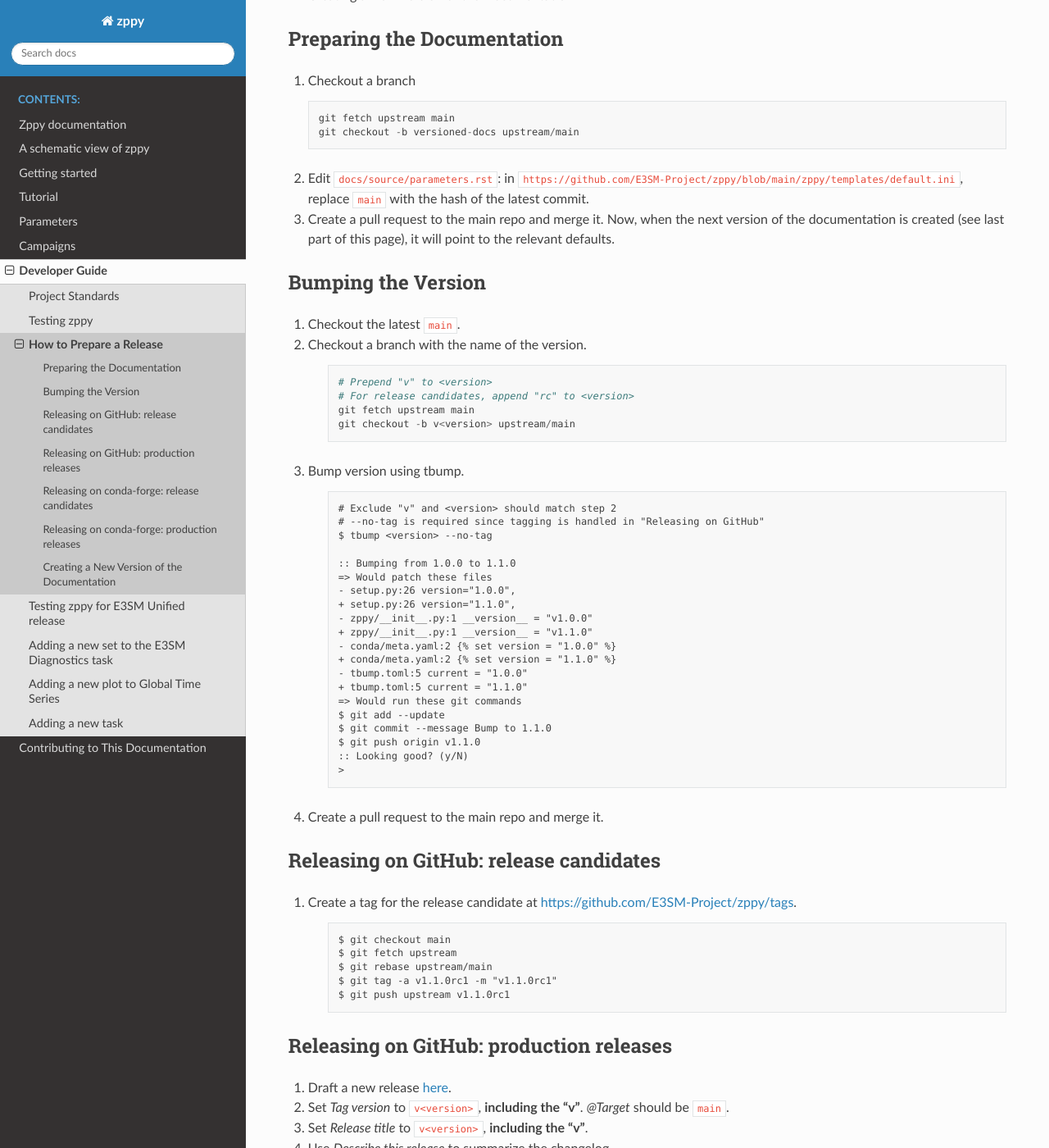
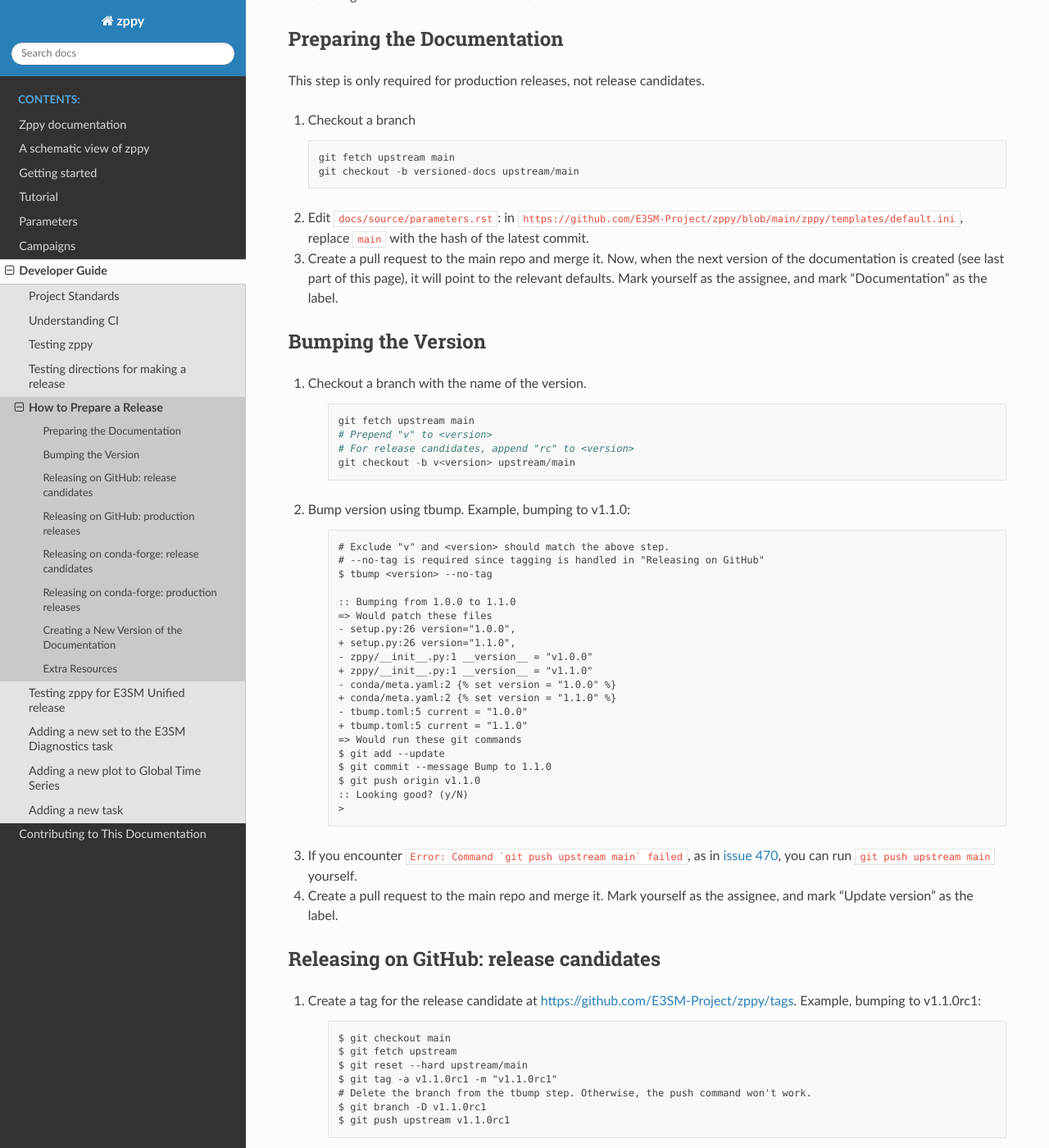
Before and after one commit to E3SM-Project/zppy, a Sphinx documentation site: the page built from docs/source/dev_guide/release.rst, in a window 1280 px wide and 1400 px high, scrolled down 321 px. Shown: the whole window at 82% size. Built offline with Sphinx 7.4.7 and the Read the Docs theme 2.0.0, drawn with Linux system fonts in a browser that asks for light colours; some of the changed text lies outside the part shown.

Commit message:
Dev Guide updates

```diff
--- a/docs/source/dev_guide/index.rst
+++ b/docs/source/dev_guide/index.rst
@@ -6,9 +6,11 @@
    :maxdepth: 2
 
    project-standards
+   ci
    testing
+   release_testing
    release
-   testing_e3sm_unified
+   tutorial_testing_e3sm_unified
    new_diags_set
    new_glb_plot
    new_task
--- a/docs/source/dev_guide/release.rst
+++ b/docs/source/dev_guide/release.rst
@@ -12,6 +12,8 @@
 Preparing the Documentation
 ---------------------------
 
+This step is only required for production releases, not release candidates.
+
 1. Checkout a branch
 
    ::
@@ -20,26 +22,25 @@
       git checkout -b versioned-docs upstream/main
 
 2. Edit ``docs/source/parameters.rst``: in ``https://github.com/E3SM-Project/zppy/blob/main/zppy/templates/default.ini``, replace ``main`` with the hash of the latest commit.
-3. Create a pull request to the main repo and merge it. Now, when the next version of the documentation is created (see last part of this page), it will point to the relevant defaults.
+3. Create a pull request to the main repo and merge it. Now, when the next version of the documentation is created (see last part of this page), it will point to the relevant defaults. Mark yourself as the assignee, and mark "Documentation" as the label.
 
 Bumping the Version
 -------------------
 
-1. Checkout the latest ``main``.
-2. Checkout a branch with the name of the version.
+1. Checkout a branch with the name of the version.
 
     ::
 
+        git fetch upstream main
         # Prepend "v" to <version>
         # For release candidates, append "rc" to <version>
-        git fetch upstream main
         git checkout -b v<version> upstream/main
 
-3. Bump version using tbump.
+2. Bump version using tbump. Example, bumping to v1.1.0:
 
     ::
 
-        # Exclude "v" and <version> should match step 2
+        # Exclude "v" and <version> should match the above step.
         # --no-tag is required since tagging is handled in "Releasing on GitHub"
         $ tbump <version> --no-tag
 
@@ -59,32 +60,38 @@
         $ git push origin v1.1.0
         :: Looking good? (y/N)
         >
-4. Create a pull request to the main repo and merge it.
+
+3. If you encounter ``Error: Command `git push upstream main` failed``, as in `issue 470 <https://github.com/E3SM-Project/zppy/issues/470>`_, you can run ``git push upstream main`` yourself.
+
+4. Create a pull request to the main repo and merge it. Mark yourself as the assignee, and mark "Update version" as the label.
 
 .. _github-release:
 
 Releasing on GitHub: release candidates
 ---------------------------------------
 
-1. Create a tag for the release candidate at https://github.com/E3SM-Project/zppy/tags.
+1. Create a tag for the release candidate at https://github.com/E3SM-Project/zppy/tags. Example, bumping to v1.1.0rc1:
 
      ::
 
 	$ git checkout main
 	$ git fetch upstream
-	$ git rebase upstream/main
+	$ git reset --hard upstream/main
 	$ git tag -a v1.1.0rc1 -m "v1.1.0rc1"
+	# Delete the branch from the tbump step. Otherwise, the push command won't work.
+	$ git branch -D v1.1.0rc1
 	$ git push upstream v1.1.0rc1
 
 Releasing on GitHub: production releases
 ----------------------------------------
 
-1. Draft a new release `here <https://github.com/E3SM-Project/zppy/releases>`_.
+1. Draft a new release `here <https://github.com/E3SM-Project/zppy/releases>`_. You can save this and come back to it later, if need be.
 2. Set `Tag version` to ``v<version>``, **including the "v"**. `@Target` should be ``main``.
 3. Set `Release title` to ``v<version>``, **including the "v"**.
 4. Use `Describe this release` to summarize the changelog.
 
    * You can scroll through `zppy commits <https://github.com/E3SM-Project/zppy/commits/main>`_ for a list of changes.
+   * You can look at the last release to get an idea of how to format the description.
 
 5. Click `Publish release`.
 6. CI/CD release workflow is automatically triggered.
@@ -92,13 +99,34 @@
 Releasing on conda-forge: release candidates
 --------------------------------------------
 
-1. Make a PR to `conda-forge <https://github.com/conda-forge/zppy-feedstock/>`_ from your fork of the feedstock. Note that the conda-forge bot does not work for release candidates.
+1. If you don't have a local version of the conda-forge repo, run: ::
 
-   * Start from the current dev branch and update the version number and the sha256 sum manually.
-   * Set the build number back to 0 if needed.
-   * Make the dev branch the target of the PR. Then, the package build on conda-forge will end up with the ``zppy_dev`` label.
+     git clone git@github.com:conda-forge/zppy-feedstock.git
+     git remote add upstream git@github.com:conda-forge/zppy-feedstock.git
 
-2. Check the https://anaconda.org/conda-forge/zppy page to view the newly updated package. Release candidates are assigned the ``zppy_dev`` label.
+2. If you don't have a fork of the conda-forge repo, on `conda-forge <https://github.com/conda-forge/zppy-feedstock/>`_, click the "Fork" button in the upper right hand corner. Then, on your fork, click the green "Code" button, and copy the SSH path. Run: ::
+
+     git remote add <your fork name> <SSH path for your fork>
+
+3. Get the sha256 of the tag you made in "Releasing on GitHub: release candidates": ::
+
+     curl -sL https://github.com/E3SM-Project/zppy/archive/v1.1.0rc1.tar.gz | openssl sha256
+
+4. Make changes on a local branch. Example, bumping to v1.1.0rc1: ::
+
+     $ git fetch upstream dev
+     $ git checkout -b v1.1.0rc1 upstream/dev # You can name the branch anything you want
+     # In `recipe/meta.yaml`, update the version and sha256 (and the build number if needed):
+     {% set version = "1.1.0rc1" %} # Set to your version
+     sha256: ... # The sha256 from the previous step
+     number: 0 # build > number should always be 0
+     $ git add -A
+     $ git commit -m "v1.1.0rc1"
+     $ git push <your fork name> v1.1.0rc1
+
+5. Note that the conda-forge bot does not work for release candidates. So, make a PR manually from your fork of the feedstock to the ``dev`` branch of `conda-forge <https://github.com/conda-forge/zppy-feedstock/>`_. Then, the package build on conda-forge will end up with the ``zppy_dev`` label. You can add the "automerge" label to have the PR automatically merge once CI checks pass.
+
+6. After merging, CI runs again (in a slightly different way). Then, check the https://anaconda.org/conda-forge/zppy page to view the newly updated package. Release candidates are assigned the ``zppy_dev`` label. Note that it takes about 15 minutes for the files to propagate across conda-forge's mirroring services, which must happen before you can use the files.
 
 Releasing on conda-forge: production releases
 ---------------------------------------------
@@ -111,11 +139,20 @@
 6. Notify the maintainers of the unified E3SM environment about the new release on the `E3SM Confluence site <https://acme-climate.atlassian.net/wiki/spaces/WORKFLOW/pages/129732419/E3SM+Unified+Anaconda+Environment>`_.
 
    * Be sure to only update the ``zppy`` version number in the correct version(s) of the E3SM Unified environment.
-   * This is almost certainly one of the versions listed under “Next versions”. If you are uncertain of which to update, leave a comment on the page asking.
+   * This is almost certainly one of the E3SM Unified versions listed under “Next versions”. If you are uncertain of which to update, leave a comment on the page asking.
 
 Creating a New Version of the Documentation
 -------------------------------------------
 
 1. Be sure to have already completed :ref:`Releasing On GitHub <github-release>`. This triggers the CI/CD workflow that handles publishing documentation versions.
 2. Wait until the CI/CD build is successful. You can view all workflows at `All Workflows <https://github.com/E3SM-Project/zppy/actions>`_.
-3. Changes will be available on the `zppy documentation page <https://e3sm-project.github.io/zppy/>`_.
+3. Changes will be available on the `zppy documentation page <https://e3sm-project.github.io/zppy/>`_. You can check if it really is the latest version, by going to https://e3sm-project.github.io/zppy/_build/html/main/parameters.html, then checking if the "paramter defaults" link includes the proper hash. It should match the commit before "Update defaults in docs" on https://github.com/E3SM-Project/zppy/commits/main.
+
+Extra Resources
+---------------
+
+Conda-forge:
+
+* https://conda-forge.org/docs/user/introduction.html#why-conda-forge
+* https://conda-forge.org/docs/maintainer/infrastructure.html#admin-web-services
+* https://acme-climate.atlassian.net/wiki/spaces/IPD/pages/3616735236/Releasing+E3SM+Software+on+Anaconda+conda-forge+channel
```
Also changed, not shown: docs/source/dev_guide/ci.rst (added, +24 -0 lines), docs/source/dev_guide/release_testing.rst (added, +146 -0 lines), docs/source/dev_guide/tutorial_testing_e3sm_unified.rst (renamed from docs/source/dev_guide/testing_e3sm_unified.rst), 3 other files.
